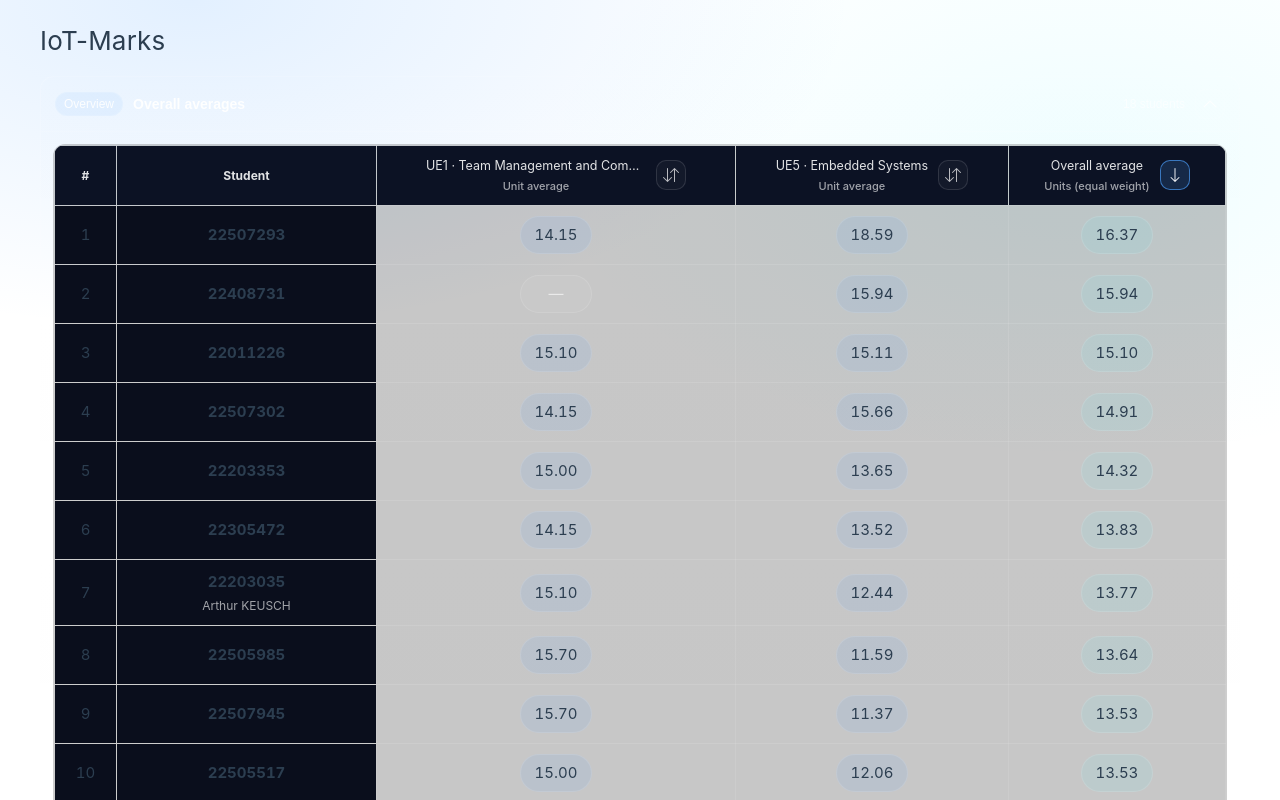
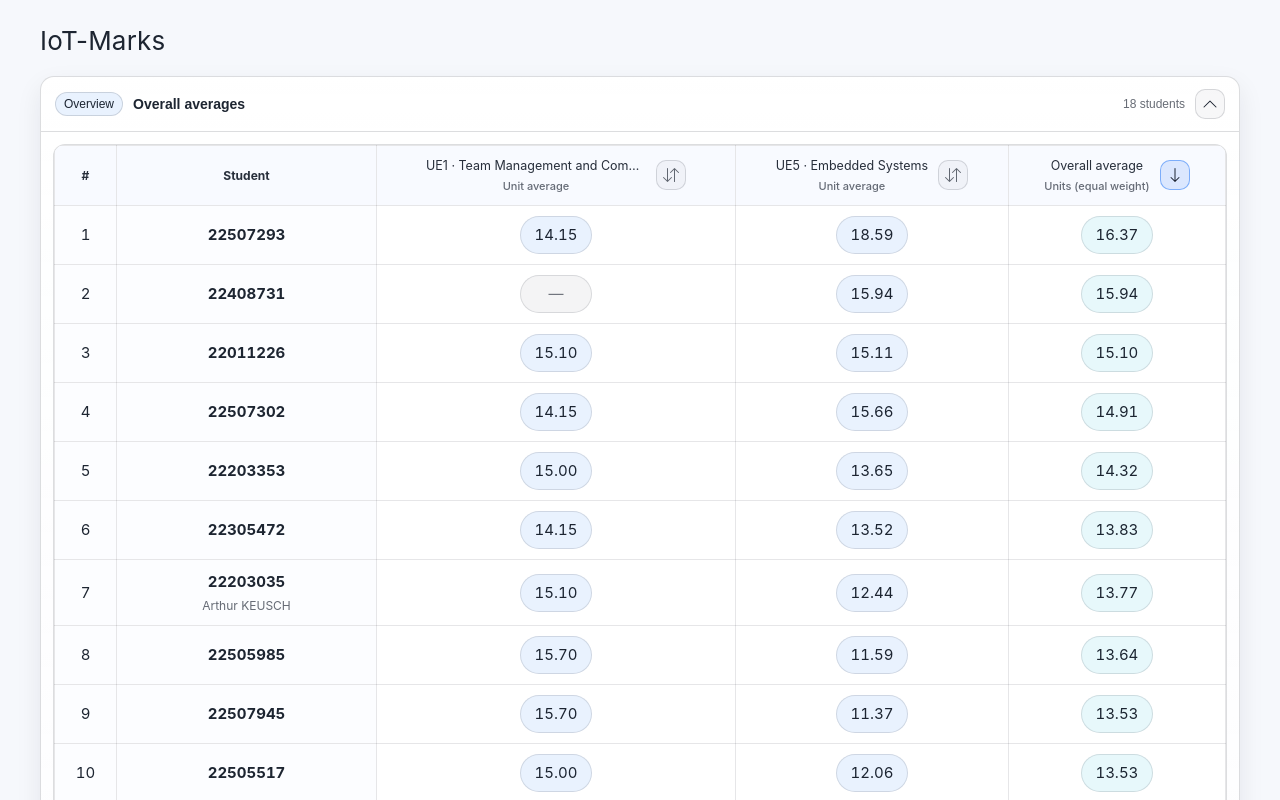
Before and after one commit to arthurkeusch/IoT-Marks, a Vue app in the folder IoT-Marks/: page / in a window 1280 px wide. Shown: the top 800 px of the page. Built offline with nearby package versions, Linux system fonts and the light colour scheme.

Commit message:
Correction light theme

```diff
--- a/IoT-Marks/src/views/HomeView.vue
+++ b/IoT-Marks/src/views/HomeView.vue
@@ -690,7 +690,82 @@ const allRowsSorted = computed(() => {
 
 <style scoped>
 .page {
+  --bg: #f6f8fc;
+  --panel-grad-1: rgba(255, 255, 255, 0.92);
+  --panel-grad-2: rgba(255, 255, 255, 0.78);
+
+  --text: rgba(10, 18, 32, 0.92);
+  --muted: rgba(10, 18, 32, 0.62);
+
+  --line: rgba(10, 18, 32, 0.14);
+  --grid: rgba(10, 18, 32, 0.10);
+
+  --hover: rgba(10, 18, 32, 0.035);
+
+  --btn-bg: rgba(10, 18, 32, 0.03);
+  --btn-bg-hover: rgba(10, 18, 32, 0.06);
+
+  --table-wrap-bg: rgba(255, 255, 255, 0.88);
+  --thead-bg: rgba(248, 250, 255, 1);
+  --thead-text: rgba(10, 18, 32, 0.88);
+
+  --sticky-head-bg: var(--thead-bg);
+  --sticky-body-bg: rgba(252, 253, 255, 1);
+
+  --accent-soft: rgba(47, 124, 246, 0.10);
+  --accent-soft-2: rgba(27, 188, 214, 0.10);
+  --accent-btn-border: rgba(47, 124, 246, 0.55);
+  --accent-btn-bg: rgba(47, 124, 246, 0.14);
+
+  --badge-border: rgba(10, 18, 32, 0.12);
+  --badge-muted-bg: rgba(10, 18, 32, 0.045);
+  --badge-muted-text: rgba(10, 18, 32, 0.56);
+
+  --card-shadow: 0 10px 26px rgba(10, 18, 32, 0.08);
+  --sticky-shadow: 10px 0 18px rgba(10, 18, 32, 0.12);
+
   padding: 20px 18px 48px;
+  min-height: 100vh;
+  background: var(--bg);
+  color: var(--text);
+}
+
+@media (prefers-color-scheme: dark) {
+  .page {
+    --bg: #070b14;
+    --panel-grad-1: rgba(255, 255, 255, 0.045);
+    --panel-grad-2: rgba(255, 255, 255, 0.025);
+
+    --text: rgba(255, 255, 255, 0.92);
+    --muted: rgba(255, 255, 255, 0.62);
+
+    --line: rgba(255, 255, 255, 0.12);
+    --grid: rgba(255, 255, 255, 0.10);
+
+    --hover: rgba(255, 255, 255, 0.028);
+
+    --btn-bg: rgba(255, 255, 255, 0.03);
+    --btn-bg-hover: rgba(255, 255, 255, 0.06);
+
+    --table-wrap-bg: rgba(0, 0, 0, 0.22);
+    --thead-bg: rgba(12, 18, 36, 1);
+    --thead-text: rgba(255, 255, 255, 0.88);
+
+    --sticky-head-bg: rgba(12, 18, 36, 1);
+    --sticky-body-bg: rgba(10, 14, 28, 1);
+
+    --accent-soft: rgba(78, 161, 255, 0.10);
+    --accent-soft-2: rgba(102, 240, 255, 0.10);
+    --accent-btn-border: rgba(78, 161, 255, 0.65);
+    --accent-btn-bg: rgba(78, 161, 255, 0.16);
+
+    --badge-border: rgba(255, 255, 255, 0.12);
+    --badge-muted-bg: rgba(255, 255, 255, 0.04);
+    --badge-muted-text: rgba(255, 255, 255, 0.62);
+
+    --card-shadow: 0 12px 30px rgba(0, 0, 0, 0.24);
+    --sticky-shadow: 10px 0 18px rgba(0, 0, 0, 0.28);
+  }
 }
 
 .header {
@@ -724,9 +799,10 @@ const allRowsSorted = computed(() => {
 
 .acc-item {
   border: 1px solid var(--line);
-  background: linear-gradient(180deg, rgba(255, 255, 255, 0.045), rgba(255, 255, 255, 0.025));
+  background: linear-gradient(180deg, var(--panel-grad-1), var(--panel-grad-2));
   border-radius: 14px;
   overflow: hidden;
+  box-shadow: var(--card-shadow);
 }
 
 .acc-trigger {
@@ -744,7 +820,7 @@ const allRowsSorted = computed(() => {
 }
 
 .acc-trigger:hover {
-  background: rgba(255, 255, 255, 0.03);
+  background: var(--hover);
 }
 
 .acc-left {
@@ -759,8 +835,8 @@ const allRowsSorted = computed(() => {
   padding: 4px 8px;
   border-radius: 999px;
   border: 1px solid var(--line);
-  background: rgba(78, 161, 255, 0.08);
-  color: rgba(255, 255, 255, 0.90);
+  background: var(--accent-soft);
+  color: var(--text);
   flex: 0 0 auto;
 }
 
@@ -792,12 +868,12 @@ const allRowsSorted = computed(() => {
   justify-content: center;
   border-radius: 10px;
   border: 1px solid var(--line);
-  background: rgba(255, 255, 255, 0.03);
+  background: var(--btn-bg);
   transition: transform 160ms ease, background 160ms ease;
 }
 
 .acc-chevron:hover {
-  background: rgba(255, 255, 255, 0.06);
+  background: var(--btn-bg-hover);
 }
 
 .acc-chevron.open {
@@ -837,7 +913,7 @@ const allRowsSorted = computed(() => {
   overscroll-behavior-x: contain;
   border-radius: 12px;
   border: 1px solid var(--line);
-  background: rgba(0, 0, 0, 0.22);
+  background: var(--table-wrap-bg);
   position: relative;
   isolation: isolate;
 }
@@ -863,14 +939,14 @@ const allRowsSorted = computed(() => {
   position: sticky;
   top: 0;
   z-index: 3;
-  background: rgba(12, 18, 36, 1);
-  color: rgba(255, 255, 255, 0.88);
+  background: var(--thead-bg);
+  color: var(--thead-text);
   font-size: 12px;
   font-weight: 650;
 }
 
 .table tbody tr:hover td {
-  background: rgba(255, 255, 255, 0.025);
+  background: var(--hover);
 }
 
 .col-rank {
@@ -896,7 +972,7 @@ const allRowsSorted = computed(() => {
   position: sticky;
   left: 0;
   z-index: 5;
-  background: rgba(12, 18, 36, 1);
+  background: var(--sticky-head-bg);
   background-clip: padding-box;
 }
 
@@ -904,9 +980,9 @@ const allRowsSorted = computed(() => {
   position: sticky;
   left: var(--rank-w);
   z-index: 5;
-  background: rgba(12, 18, 36, 1);
+  background: var(--sticky-head-bg);
   background-clip: padding-box;
-  box-shadow: 10px 0 18px rgba(0, 0, 0, 0.28);
+  box-shadow: var(--sticky-shadow);
 }
 
 .table thead .sticky-left,
@@ -916,7 +992,7 @@ const allRowsSorted = computed(() => {
 
 .table tbody .sticky-left,
 .table tbody .sticky-left-2 {
-  background: rgba(10, 14, 28, 1);
+  background: var(--sticky-body-bg);
 }
 
 .th-top {
@@ -961,8 +1037,8 @@ const allRowsSorted = computed(() => {
   height: 30px;
   border-radius: 10px;
   border: 1px solid var(--line);
-  background: rgba(255, 255, 255, 0.03);
-  color: rgba(255, 255, 255, 0.76);
+  background: var(--btn-bg);
+  color: var(--muted);
   cursor: pointer;
   display: inline-flex;
   align-items: center;
@@ -972,18 +1048,18 @@ const allRowsSorted = computed(() => {
 }
 
 .sort-btn:hover {
-  background: rgba(255, 255, 255, 0.06);
+  background: var(--btn-bg-hover);
 }
 
 .sort-btn.state-none {
-  color: rgba(255, 255, 255, 0.70);
+  color: var(--muted);
 }
 
 .sort-btn.state-asc,
 .sort-btn.state-desc {
-  border-color: rgba(78, 161, 255, 0.65);
-  background: rgba(78, 161, 255, 0.16);
-  color: rgba(255, 255, 255, 0.92);
+  border-color: var(--accent-btn-border);
+  background: var(--accent-btn-bg);
+  color: var(--text);
 }
 
 .student {
@@ -1015,14 +1091,15 @@ const allRowsSorted = computed(() => {
   min-width: 72px;
   padding: 6px 10px;
   border-radius: 999px;
-  border: 1px solid rgba(255, 255, 255, 0.12);
-  background: rgba(78, 161, 255, 0.10);
+  border: 1px solid var(--badge-border);
+  background: var(--accent-soft);
+  color: var(--text);
   font-variant-numeric: tabular-nums;
 }
 
 .badge.muted {
-  background: rgba(255, 255, 255, 0.04);
-  color: rgba(255, 255, 255, 0.62);
+  background: var(--badge-muted-bg);
+  color: var(--badge-muted-text);
 }
 
 .cell {
@@ -1030,7 +1107,7 @@ const allRowsSorted = computed(() => {
 }
 
 .avg-cell .badge {
-  background: rgba(102, 240, 255, 0.10);
+  background: var(--accent-soft-2);
 }
 
 .empty {
```
